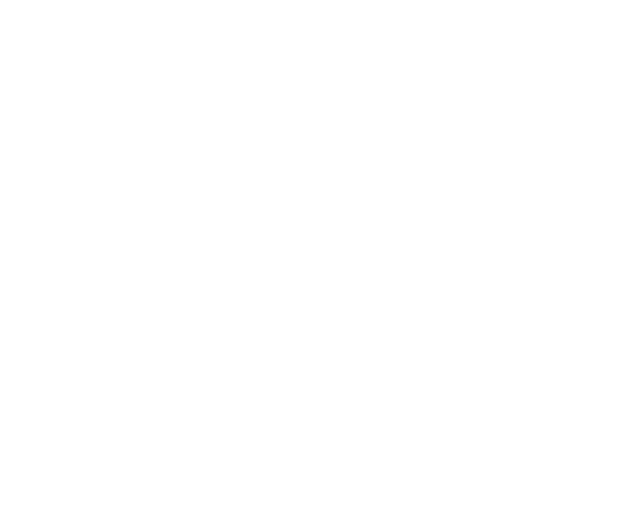
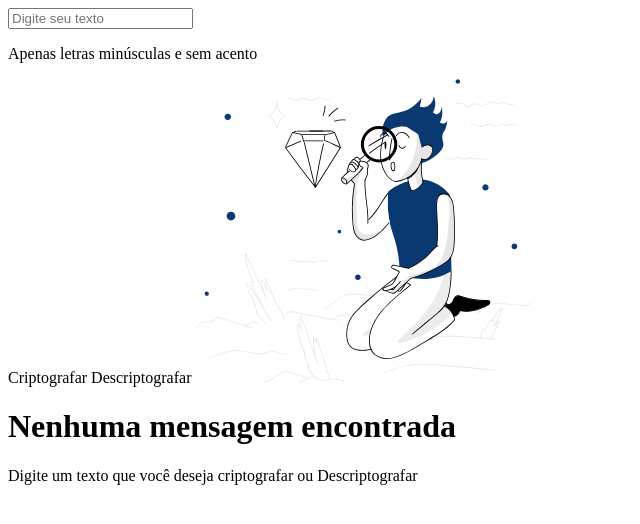
Before and after one commit to Fabis-li/decodificador_texto, a plain HTML site: page index.html in a window 1280 px wide. Shown: the whole page, without its empty margins (0-640 px from the left). Drawn offline with Linux system fonts and the light colour scheme.

Commit message:
inserir tags input-a-img-h1-p

```diff
--- a/index.html
+++ b/index.html
@@ -3,12 +3,20 @@
 <head>
     <meta charset="UTF-8">
     <meta name="viewport" content="width=device-width, initial-scale=1.0">
-    <link rel="stylesheet" href="style.css">
-    <title></title>
+    <link rel="stylesheet" href="./style/style.css">
+    <title>Decodificardor de Texto</title>
 </head>
 <body>
     <header></header>
-    <main></main>
+    <main>
+        <input placeholder="Digite seu texto">
+        <p>Apenas letras minúsculas e sem acento</p>
+        <a>Criptografar</a>
+        <a>Descriptografar</a>
+        <img src="./assets/High quality products 1 1.svg" alt="procurando">
+        <h1>Nenhuma mensagem encontrada</h1>
+        <p>Digite um texto que você deseja criptografar ou Descriptografar</p>
+    </main>
     <footer></footer>
 </body>
 </html>
```
